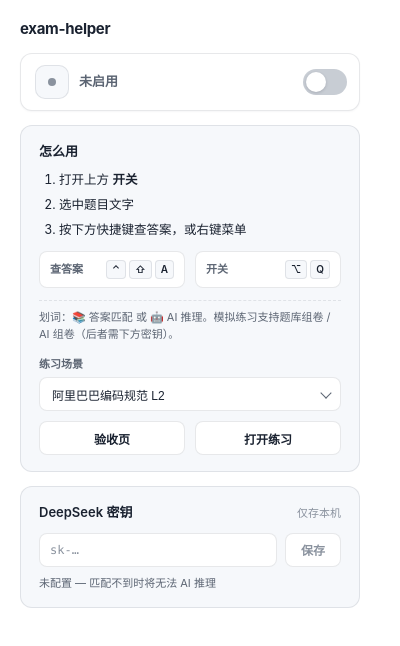
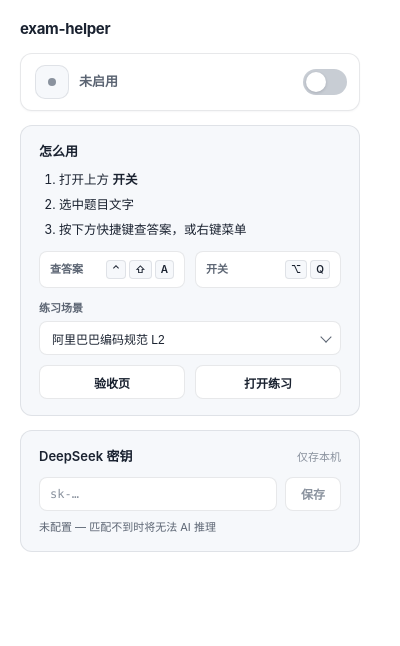
Before and after one commit to lyndon-xz/browser-plugin, a browser extension: page exam-helper/popup/popup.html in a window 400 px wide. Drawn offline with Linux system fonts and the light colour scheme.

Commit message:
style(exam-helper): drop redundant hint text in popup

```diff
--- a/exam-helper/popup/popup.css
+++ b/exam-helper/popup/popup.css
@@ -201,15 +201,6 @@
 
 .use-steps li {
   margin: 3px 0;
-}
-
-.card-desc {
-  font-size: 11px;
-  color: var(--muted);
-  line-height: 1.6;
-  margin-bottom: 12px;
-  padding-top: 8px;
-  border-top: 1px dashed var(--line);
 }
 
 .card-head {
--- a/exam-helper/popup/popup.html
+++ b/exam-helper/popup/popup.html
@@ -50,10 +50,6 @@
             <span class="shortcut-keys"> <kbd>⌥</kbd><kbd>Q</kbd> </span>
           </div>
         </div>
-        <p class="card-desc">
-          划词：📚 答案匹配 或 🤖 AI 推理。模拟练习支持题库组卷 / AI
-          组卷（后者需下方密钥）。
-        </p>
         <label class="row-label" for="scenario-picker-btn">练习场景</label>
         <div class="picker" id="scenario-picker">
           <button
```
